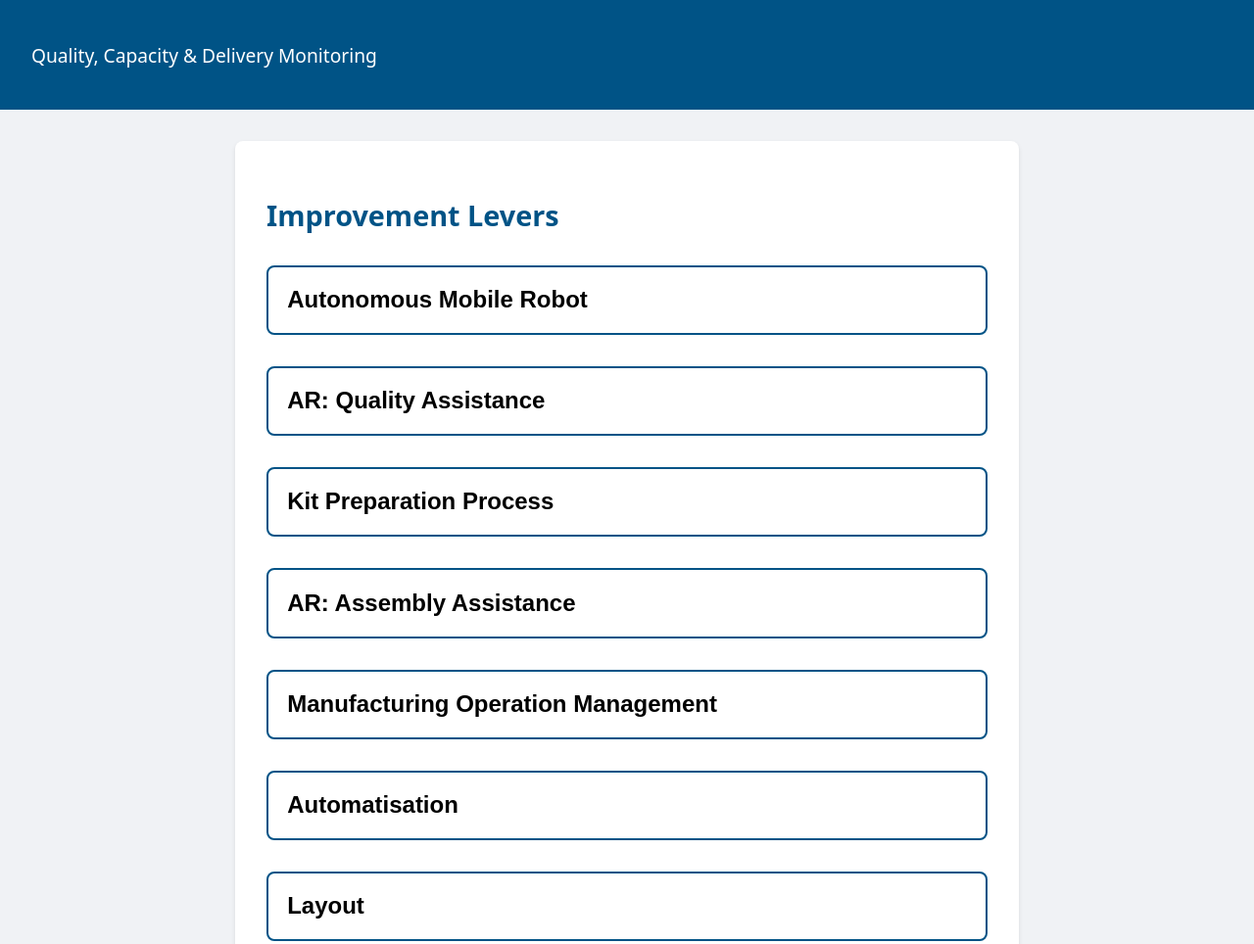
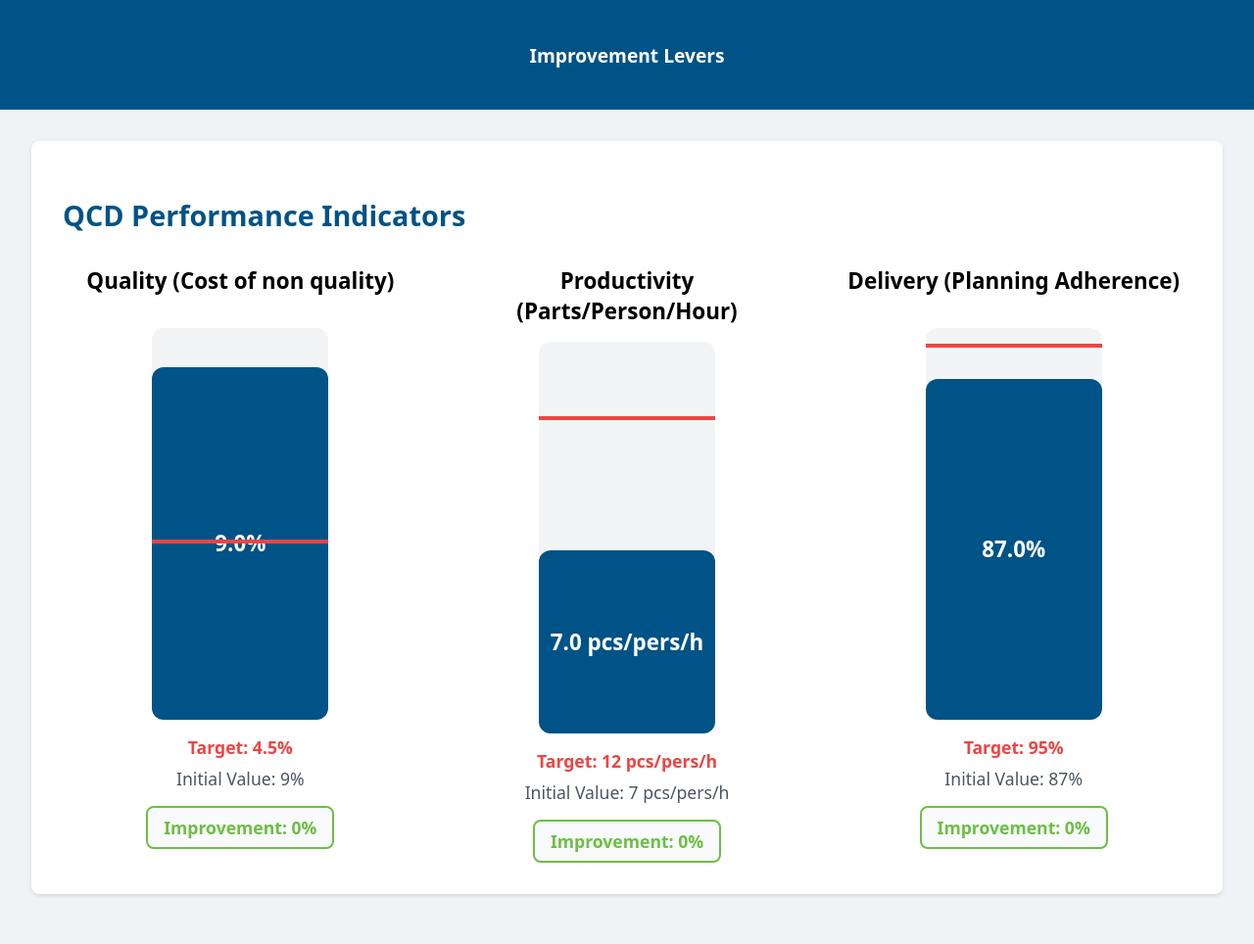
Before and after one commit to quesdo/DS, a plain HTML site: page index.html in a window 1280 px wide. Shown: the top 964 px of the page at 98% size. Drawn offline with nearby package versions, Linux system fonts and the light colour scheme; no server answers.

Commit message:
Add files via upload

```diff
--- a/index.html
+++ b/index.html
@@ -3,7 +3,7 @@
 <head>
     <meta charset="UTF-8">
     <meta name="viewport" content="width=device-width, initial-scale=1.0">
-    <title>Dashboard QCD - Leviers</title>
+    <title>Dashboard QCD - Indicateurs</title>
     <script src="https://cdn.jsdelivr.net/npm/@supabase/supabase-js@2"></script>
     <style>
         :root {
@@ -36,16 +36,15 @@
         .main-content {
             flex: 1;
             padding: 2rem;
-            max-width: 800px;
-            margin: 0 auto;
-            width: 100%;
         }
 
-        .levers-panel {
+        .indicators-panel {
             background: white;
             border-radius: 8px;
             padding: 2rem;
             box-shadow: 0 2px 4px rgba(0,0,0,0.1);
+            margin: 0 auto;
+            max-width: 1200px;
         }
 
         .panel-title {
@@ -55,51 +54,106 @@
             margin-bottom: 2rem;
         }
 
-        .lever-button {
-            width: 100%;
-            padding: 1.2rem;
-            margin-bottom: 1rem;
-            background-color: white;
-            border: 2px solid var(--ds-blue);
-            border-radius: 0.5rem;
-            text-align: left;
-            cursor: pointer;
-            transition: all 0.3s ease;
+        .indicators-container {
+            display: flex;
+            justify-content: space-around;
+            align-items: flex-start;
+            gap: 2rem;
+            flex-wrap: wrap;
         }
 
-        .lever-button:hover {
-            background-color: #f0f7ff;
+        .indicator-card {
+            flex: 1;
+            min-width: 300px;
+            max-width: 400px;
+            text-align: center;
         }
 
-        .lever-button.active {
-            background-color: var(--ds-blue);
-            color: white;
+        .vertical-progress {
+            width: 180px;
+            height: 400px;
+            position: relative;
+            background: #f3f4f6;
+            border-radius: 12px;
+            margin: 1rem auto;
         }
 
-        .lever-text {
-            font-size: 1.5rem;
-            line-height: 1.2;
-            font-weight: 600;
+        .vertical-fill {
+            position: absolute;
+            bottom: 0;
+            width: 100%;
+            border-radius: 12px;
+            transition: height 0.6s ease;
+            display: flex;
+            align-items: center;
+            justify-content: center;
+            color: white;
+            font-weight: bold;
+            font-size: 1.4rem;
         }
 
-        #levers {
-            display: flex;
-            flex-direction: column;
-            gap: 1rem;
+        .target-line {
+            position: absolute;
+            width: 100%;
+            height: 4px;
+            background-color: #ef4444;
+            left: 0;
+            z-index: 2;
+        }
+
+        .indicator-title {
+            font-size: 1.4rem;
+            font-weight: bold;
+            margin-bottom: 1rem;
+            min-height: 3rem;
+        }
+
+        .target-value {
+            font-size: 1.1rem;
+            margin-top: 1rem;
+            color: #ef4444;
+            font-weight: bold;
+        }
+
+        .initial-value {
+            font-size: 1.1rem;
+            margin-top: 0.5rem;
+            color: #4b5563;
+        }
+
+        .improvement-badge {
+            background: #f8fafc;
+            border: 2px solid;
+            border-radius: 8px;
+            padding: 8px 16px;
+            font-size: 1.1rem;
+            font-weight: 700;
+            margin-top: 1rem;
+            display: inline-block;
+        }
+
+        .improvement-badge.positive {
+            border-color: var(--ds-green);
+            color: var(--ds-green);
+        }
+
+        .improvement-badge.negative {
+            border-color: var(--ds-blue);
+            color: var(--ds-blue);
         }
     </style>
 </head>
 <body>
     <header class="header">
-        <div class="header-text">
-            <p>Quality, Capacity & Delivery Monitoring</p>
+        <div class="header-text" style="width: 100%; text-align: center;">
+            <p style="font-weight: bold; margin: 0;">Improvement Levers</p>
         </div>
     </header>
 
     <main class="main-content">
-        <div class="levers-panel">
-            <h2 class="panel-title">Improvement Levers</h2>
-            <div id="levers"></div>
+        <div class="indicators-panel">
+            <h2 class="panel-title">QCD Performance Indicators</h2>
+            <div id="indicators" class="indicators-container"></div>
         </div>
     </main>
 
@@ -110,14 +164,47 @@
         const { createClient } = supabase;
         const supabaseClient = createClient(supabaseUrl, supabaseKey);
 
-        const ACRONYM_DEFINITIONS = {
-            amr: "Autonomous Mobile Robot",
-            ar: "AR: Quality Assistance",
-            kitting: "Kit Preparation Process",
-            assembly: "AR: Assembly Assistance",
-            mes: "Manufacturing Operation Management",
-            pick: "Automatisation",
-            line: "Layout"
+        const OPTIONS_IMPACT = {
+            amr: { quality: 0, capacity: 0, delivery: +4.0 },
+            ar: { quality: -2.25, capacity: 0, delivery: 0 },
+            kitting: { quality: 0, capacity: +1.7, delivery: 0 },
+            assembly: { quality: -2.25, capacity: 0, delivery: 0 },
+            mes: { quality: 0, capacity: +1.7, delivery: 0 },
+            pick: { quality: 0, capacity: +1.6, delivery: 0 },
+            line: { quality: 0, capacity: 0, delivery: +4.0 }
+        };
+
+        const INDICATORS = {
+            quality: {
+                title: "Quality (Cost of non quality)",
+                target: 4.5,
+                baseline: 9.0,
+                min: 0,
+                max: 10.0,
+                isQuality: true,
+                unit: "%",
+                getPercentage: (value, baseline) => ((baseline - value) / baseline * 100).toFixed(1)
+            },
+            capacity: {
+                title: "Productivity (Parts/Person/Hour)",
+                target: 12,
+                baseline: 7,
+                min: 0,
+                max: 15,
+                isQuality: false,
+                unit: " pcs/pers/h",
+                getPercentage: (value, baseline) => ((value - baseline) / baseline * 100).toFixed(1)
+            },
+            delivery: {
+                title: "Delivery (Planning Adherence)",
+                target: 95,
+                baseline: 87,
+                min: 0,
+                max: 100,
+                isQuality: false,
+                unit: "%",
+                getPercentage: (value, baseline) => ((value - baseline) / baseline * 100).toFixed(1)
+            }
         };
 
         let switchStates = {
@@ -132,58 +219,77 @@
 
         let channel = null;
 
+        function getTotalImpact(key) {
+            console.log('Calculating impact for:', key);
+            console.log('Current switch states:', switchStates);
+
+            const impact = Object.keys(switchStates).reduce((acc, lever) => {
+                if (switchStates[lever]) {
+                    acc += OPTIONS_IMPACT[lever][key];
+                }
+                return acc;
+            }, 0);
+
+            console.log('Total impact:', impact);
+            return impact;
+        }
+
+        function calculateValue(key) {
+            const baseValue = INDICATORS[key].baseline;
+            const totalImpact = getTotalImpact(key);
+            const newValue = baseValue + totalImpact;
+            console.log(`Calculating ${key}:`, { baseValue, totalImpact, newValue });
+            return Math.min(Math.max(newValue, INDICATORS[key].min), INDICATORS[key].max);
+        }
+
+        function createProgressBar(key, config) {
+            const value = calculateValue(key);
+
+            let percentage;
+            if (config.isQuality) {
+                percentage = ((value - config.min) / (config.max - config.min)) * 100;
+            } else {
+                percentage = ((value - config.min) / (config.max - config.min)) * 100;
+            }
+
+            const targetPercentage = ((config.target - config.min) / (config.max - config.min)) * 100;
+            const isTargetReached = config.isQuality ? value <= config.target : value >= config.target;
+            const progressColor = isTargetReached ? '#6EBE44' : '#005386';
+            const improvementPercentage = config.getPercentage(value, config.baseline);
+
+            return `
+                <div class="indicator-card">
+                    <div class="indicator-title">${config.title}</div>
+                    <div class="vertical-progress">
+                        <div class="vertical-fill" style="height: ${percentage}%; background-color: ${progressColor};">
+                            <span>${value.toFixed(1)}${config.unit}</span>
+                        </div>
+                        <div class="target-line" style="bottom: ${targetPercentage}%"></div>
+                    </div>
+                    <div class="target-value">Target: ${config.target}${config.unit}</div>
+                    <div class="initial-value">Initial Value: ${config.baseline}${config.unit}</div>
+                    <div class="improvement-badge ${improvementPercentage < 0 ? 'negative' : 'positive'}">
+                        Improvement: ${Math.abs(improvementPercentage)}%
+                    </div>
+                </div>
+            `;
+        }
+
         function handleRealtimeUpdate(payload) {
+            console.log('Realtime update received:', payload);
             if (payload.new && payload.new.name) {
                 switchStates[payload.new.name] = payload.new.is_active;
                 updateDisplay();
             }
         }
 
-        async function handleLeverClick(leverName) {
-            const newState = !switchStates[leverName];
-
-            try {
-                const { error } = await supabaseClient
-                    .from('levers')
-                    .update({ is_active: newState })
-                    .eq('name', leverName);
-
-                if (error) throw error;
-
-                switchStates[leverName] = newState;
-                updateDisplay();
-
-            } catch (err) {
-                console.error('Error updating lever:', err);
-                switchStates[leverName] = !newState;
-                updateDisplay();
-            }
-        }
-
-        function createLeverButton(lever) {
-            const container = document.createElement('div');
-            const leverData = ACRONYM_DEFINITIONS[lever];
-
-            container.innerHTML = `
-                <button class="lever-button ${switchStates[lever] ? 'active' : ''}" data-lever="${lever}">
-                    <div class="lever-text">${leverData}</div>
-                </button>
-            `;
-
-            const button = container.querySelector('button');
-            button.addEventListener('click', () => handleLeverClick(lever));
-
-            return container.firstElementChild;
-        }
-
         function updateDisplay() {
-            const leversDiv = document.getElementById("levers");
-            if (leversDiv) {
-                leversDiv.innerHTML = '';
-                Object.keys(ACRONYM_DEFINITIONS).forEach(lever => {
-                    const button = createLeverButton(lever);
-                    leversDiv.appendChild(button);
-                });
+            console.log('Updating display with states:', switchStates);
+            const indicatorsDiv = document.getElementById("indicators");
+            if (indicatorsDiv) {
+                indicatorsDiv.innerHTML = Object.keys(INDICATORS)
+                    .map(key => createProgressBar(key, INDICATORS[key]))
+                    .join('');
             }
         }
 
@@ -203,31 +309,40 @@
                     },
                     handleRealtimeUpdate
                 )
-                .subscribe();
+                .subscribe((status) => {
+                    console.log('Subscription status:', status);
+                });
         }
 
         async function fetchLevers() {
+            console.log('Fetching levers from Supabase...');
             try {
                 const { data, error } = await supabaseClient
                     .from('levers')
                     .select('*');
 
-                if (error) throw error;
+                if (error) {
+                    console.error('Error fetching levers:', error);
+                    throw error;
+                }
 
+                console.log('Received lever data:', data);
                 if (data && data.length > 0) {
                     switchStates = data.reduce((acc, lever) => {
                         acc[lever.name] = lever.is_active;
                         return acc;
                     }, {...switchStates});
+                    console.log('Updated switch states:', switchStates);
                     updateDisplay();
                 }
             } catch (err) {
-                console.error('Error fetching levers:', err);
+                console.error('Error in fetchLevers:', err);
             }
         }
 
         // Initialisation
         document.addEventListener('DOMContentLoaded', () => {
+            console.log('Application initializing...');
             updateDisplay();
             fetchLevers();
             setupRealtimeSubscription();
```
